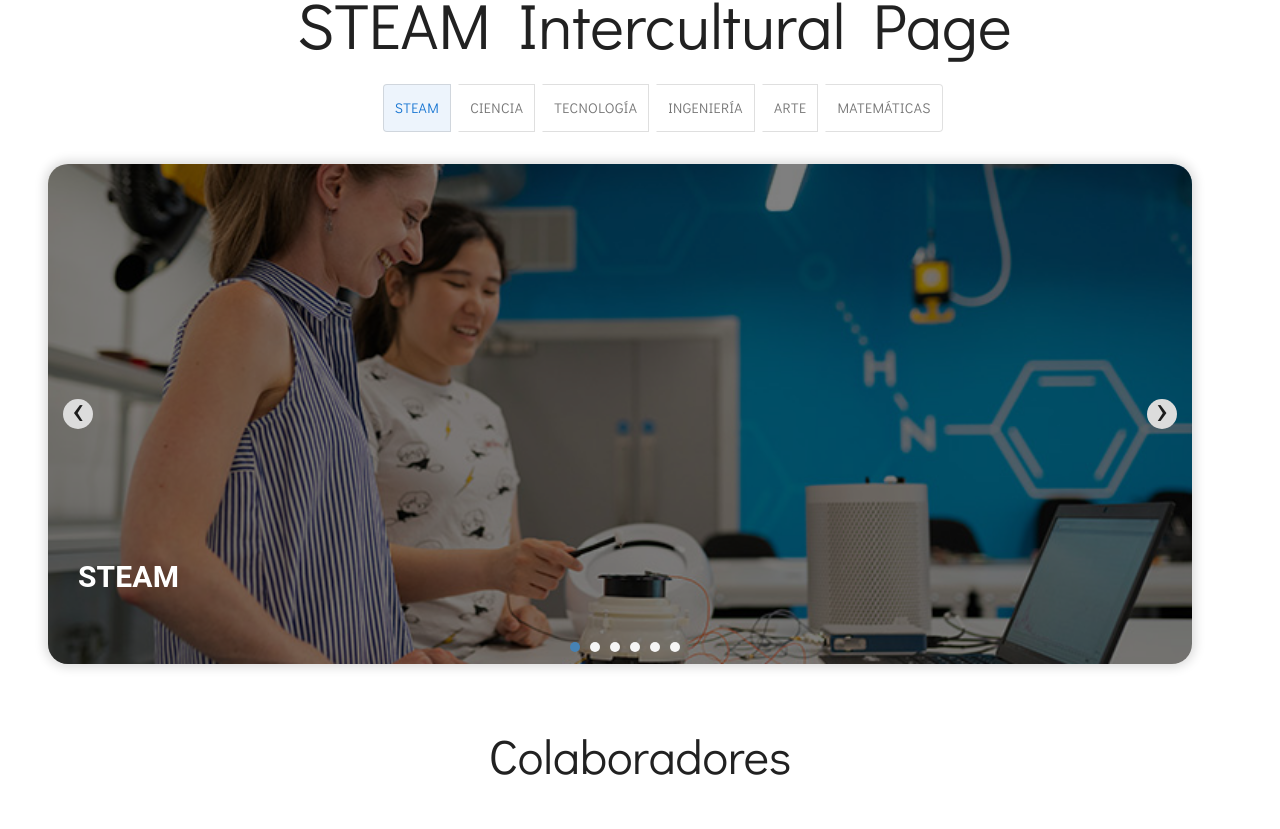
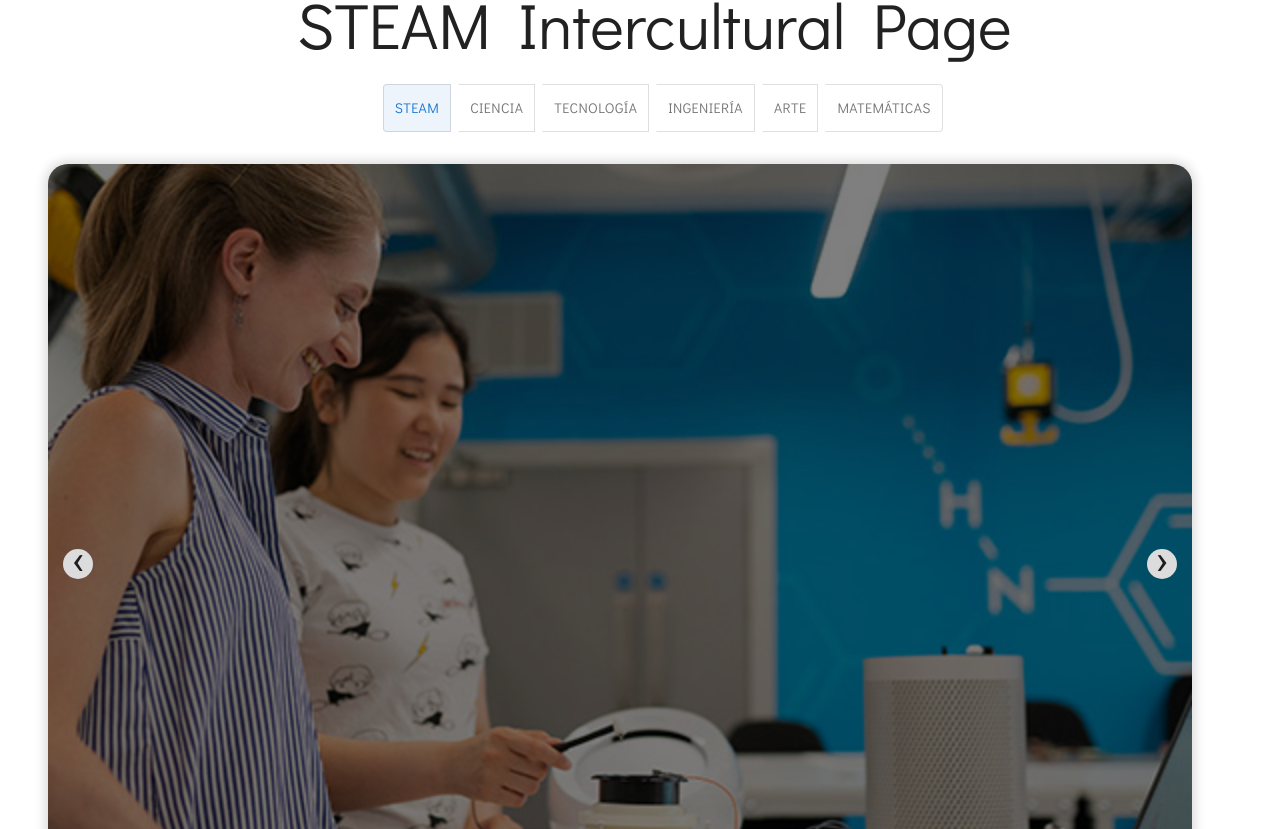
Before and after one commit to AylinAld-G/steam, a React (Vite) app: page / in a window 1280 px wide. Shown: the part 771-1600 px from the top of the page. Built offline with nearby package versions, Linux system fonts and the light colour scheme; no server answers.

Commit message:
Update carousel styles

```diff
--- a/src/steam/components/Carousel.jsx
+++ b/src/steam/components/Carousel.jsx
@@ -42,6 +42,14 @@ function Carousel({ images, actual, handleGroupChange, autoPlay }) {
       }}
       onMouseLeave={() => {
         setAutoPlay(true);
+      }}
+      style={{
+        display: "flex",
+        flexDirection: "column",
+        justifyContent: "center", // Centrar horizontalmente
+        alignItems: "center",     // Centrar verticalmente
+        height: "100vh",          // Altura al 100% del viewport
+        maxWidth: "100%"
       }}
     >
 
```
